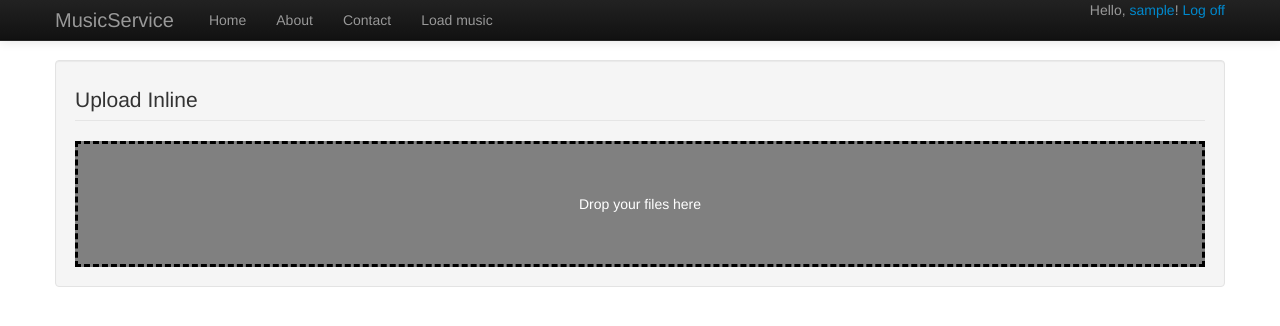
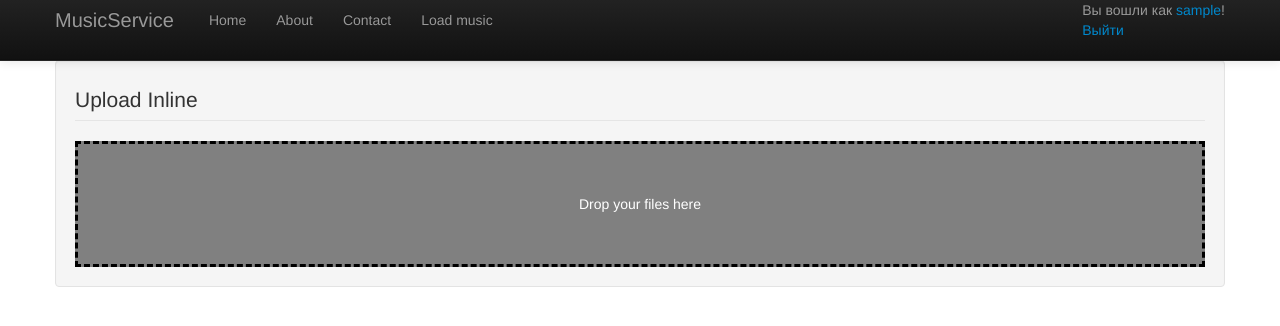
Before and after one commit to itratest/kurs, an ASP.NET MVC app: page / in a window 1280 px wide. Shown: the top 326 px of the page. Run offline with ASP.NET Core 8 and stand-ins for ASP.NET MVC 5, Linux system fonts and the light colour scheme; the visitor is signed in with stand-in values (Sample User, id 1); data that the repository does not hold is empty; the project's own start-up code is not run, and a stand-in starts its controllers and pages; some libraries are stand-ins or nearby versions.

Commit message:
fix bag 'logout'

```diff
--- a/MusicService/MusicService/Controllers/AccountController.cs
+++ b/MusicService/MusicService/Controllers/AccountController.cs
@@ -40,7 +40,6 @@ namespace MusicService.Controllers
             {
                 return RedirectToLocal(returnUrl);
             }
-
             // If we got this far, something failed, redisplay form
             ModelState.AddModelError("", "The user name or password provided is incorrect.");
             return View(model);
--- a/MusicService/MusicService/Views/Shared/_Layout.cshtml
+++ b/MusicService/MusicService/Views/Shared/_Layout.cshtml
@@ -32,9 +32,11 @@
                  <li>@Html.ActionLink("Contact", "Contact", "Home")</li>
                 <li>@Html.ActionLink("Load music", "Index", "Music")</li>
             </ul>
-              <form class="navbar-form pull-right">
-                 @Html.Partial("_LoginPartial")
-            </form>
+              <div class="navbar-form pull-right">
+                     <section id="login">
+                        @Html.Partial("_LoginPartial")
+                    </section>
+            </div>
           </div><!--/.nav-collapse -->
         </div>
       </div>
--- a/MusicService/MusicService/Views/Shared/_LayoutSave.cshtml
+++ b/MusicService/MusicService/Views/Shared/_LayoutSave.cshtml
@@ -5,6 +5,11 @@
         <title>@ViewBag.Title - My ASP.NET MVC Application</title>
         <link href="~/favicon.ico" rel="shortcut icon" type="image/x-icon" />
         <meta name="viewport" content="width=device-width" />
+
+            <script type="text/javascript" src="/Scripts/jquery-1.8.2.min.js"></script>
+    <script type="text/javascript" src="/Scripts/jquery-ui-1.8.24.min.js"></script>
+    <script src="@Url.Content("~/Scripts/jquery.filedrop.js")" type="text/javascript"></script>
+
         @Styles.Render("~/Content/css")
         @Scripts.Render("~/bundles/modernizr")
     </head>
--- a/MusicService/MusicService/Views/Shared/_LoginPartial.cshtml
+++ b/MusicService/MusicService/Views/Shared/_LoginPartial.cshtml
@@ -1,9 +1,9 @@
 @if (Request.IsAuthenticated) {
-    <text>
-        Hello, @Html.ActionLink(User.Identity.Name, "Profile", "Account", routeValues: null, htmlAttributes: new { @class = "username", title = "Manage" })!
+  <text>
+        Вы вошли как @Html.ActionLink(User.Identity.Name, "Profile", "Account", routeValues: null, htmlAttributes: new { @class = "username", title = "Manage" })!
         @using (Html.BeginForm("LogOff", "Account", new { area = "" }, FormMethod.Post, new { id = "logoutForm" })) {
             @Html.AntiForgeryToken()
-            <a href="javascript:document.getElementById('logoutForm').submit()">Log off</a>
+            <a href="javascript:document.getElementById('logoutForm').submit()">Выйти</a>
         }
     </text>
 } else {
```
Also changed, not shown: 13 other files.
